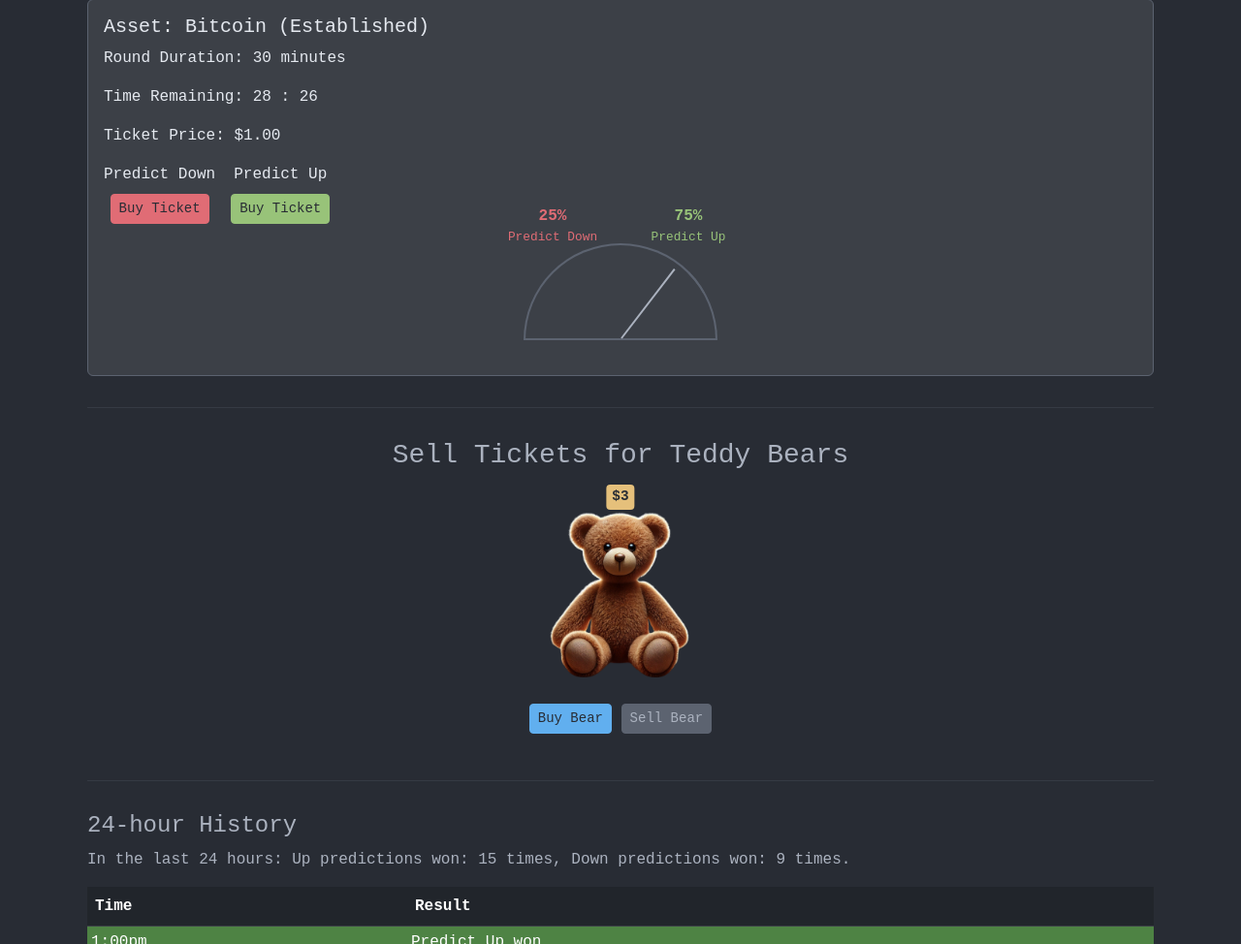
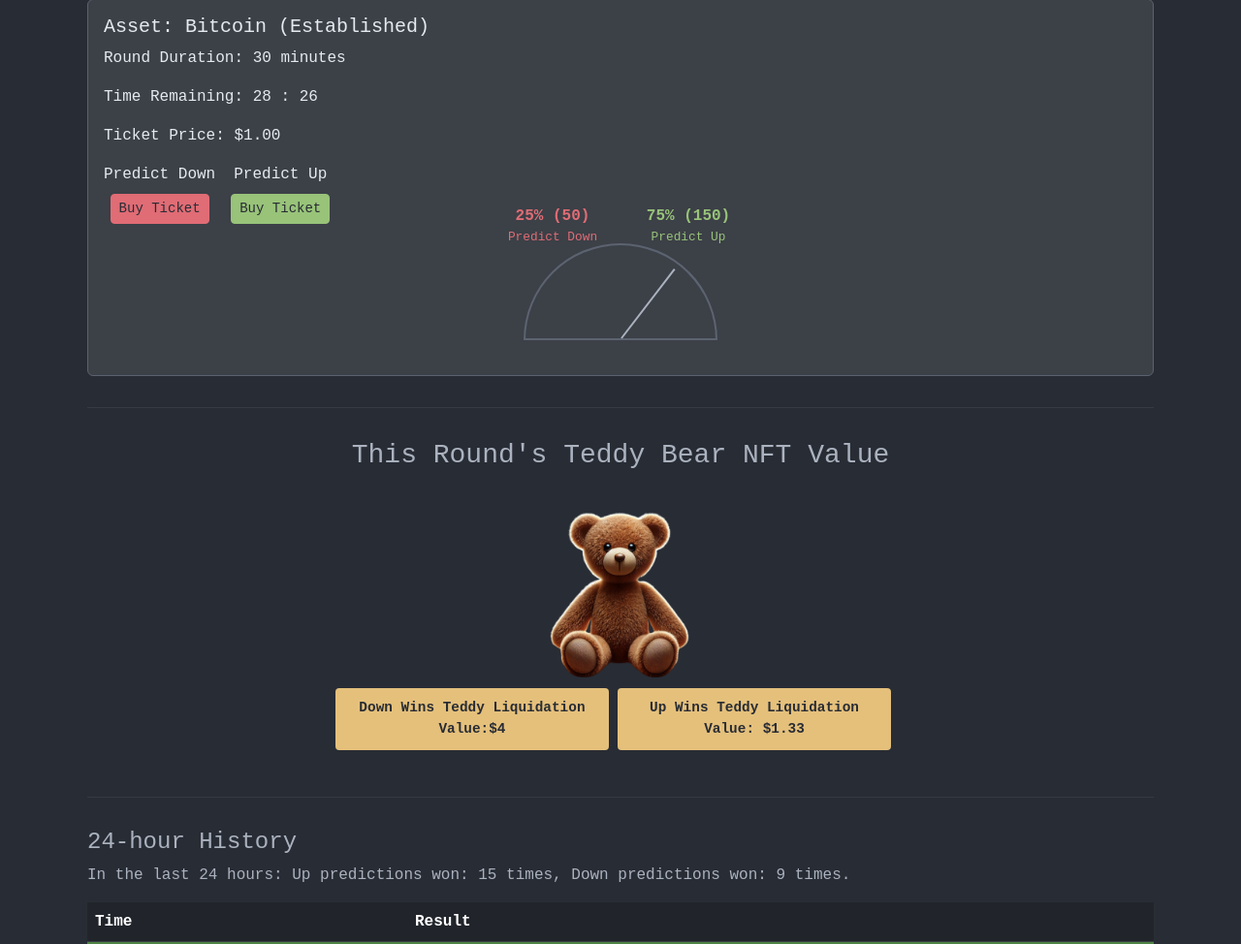
Before and after one commit to AMPABLE/ampable, a plain HTML site: page website/demo/index.html in a window 1280 px wide. Shown: the part 271-1245 px from the top of the page at 97% size. Drawn offline with nearby package versions, Linux system fonts and the light colour scheme; some packages are replaced by stand-ins of ours; a script that the page names is missing; files whose address does not match are found by name.

Commit message:
teddy liquidation value demo update

```diff
--- a/website/demo/css/main-demo.css
+++ b/website/demo/css/main-demo.css
@@ -222,17 +222,36 @@ body {
     display: inline-block;
 }
 
+.teddyPrices {
+    text-align: center;
+    justify-content: center;
+    align-items: center;
+}
+
 .price-tag {
-    position: absolute;
-    top: -10px;
-    left: 50%;
-    transform: translateX(-50%);
     background: #e5c07b;
     color: #282c34;
     padding: 2px 6px;
     border-radius: 4px;
     font-weight: bold;
     font-size: 0.9rem;
+    width: 40%;
+    padding: 10px;
+    display: inline-block;
+    margin-right: 15px;
+}
+
+.price-tag1 {
+    display: inline-block;
+
+    background: #e5c07b;
+    color: #282c34;
+    padding: 2px 6px;
+    border-radius: 4px;
+    font-weight: bold;
+    font-size: 0.9rem;
+    width: 40%;
+    padding: 10px;
 }
 
 .teddyimg {
@@ -810,15 +829,15 @@ footer p {
     margin-left: 30px;
 }
 
-@media (max-width: 768px) {
+@media (max-width: 968px) {
     .gauge-label-down {
-        left: -25px;
+        left: -30px;
         top: 4px; /* Adjust this value as needed */
     }
 }
-@media (max-width: 768px) {
+@media (max-width: 968px) {
     .gauge-label-up {
-        right: -20px;
+        right: -30px;
         top: 4px; /* Adjust this value as needed */
     }
 }
--- a/website/demo/index.html
+++ b/website/demo/index.html
@@ -93,7 +93,7 @@
             <!-- Teddy Bear Section -->
             <div class="row mb-5">
                 <div class="col-12 text-center">
-                    <h3>Sell Tickets for Teddy Bears</h3>
+                    <h3>This Round's Teddy Bear NFT Value</h3>
                     <div class="bear-container mt-3">
                         <img
                             src="../images/teddy.png"
@@ -101,9 +101,16 @@
                             class="img-fluid teddyimg"
                             loading="lazy"
                         />
-                        <div class="price-tag">$3</div>
+                        <div id="teddyPrices">
+                            <div class="price-tag1">
+                                Down Wins Teddy Liquidation Value:$4
+                            </div>
+                            <div class="price-tag">
+                                Up Wins Teddy Liquidation Value: $1.33
+                            </div>
+                        </div>
                     </div>
-                    <div class="mt-3">
+                    <!--<div class="mt-3">
                         <button
                             class="btn btn-primary btn-sm"
                             id="buy-bear-btn"
@@ -116,7 +123,7 @@
                         >
                             Sell Bear
                         </button>
-                    </div>
+                    </div>-->
                 </div>
             </div>
 
--- a/website/demo/js/main-demo.js
+++ b/website/demo/js/main-demo.js
@@ -689,11 +689,11 @@ document.addEventListener("DOMContentLoaded", function () {
               <div class="needle" id="asset-needle" style="transform: rotate(60deg);"></div>
             </div>
             <div class="gauge-label-down">
-              <div id="asset-down-percent">25%</div>
+              <div id="asset-down-percent">25% (50)</div>
               <div class="small-text">Predict Down</div>
             </div>
             <div class="gauge-label-up">
-              <div id="asset-up-percent">75%</div>
+              <div id="asset-up-percent">75% (150)</div>
               <div class="small-text">Predict Up</div>
             </div>
           </div>
@@ -812,9 +812,10 @@ document.addEventListener("DOMContentLoaded", function () {
     const upPercent = 75;
     const downPercent = 25;
 
-    document.getElementById("asset-up-percent").textContent = upPercent + "%";
+    document.getElementById("asset-up-percent").textContent =
+      upPercent + "%" + " (150)";
     document.getElementById("asset-down-percent").textContent =
-      downPercent + "%";
+      downPercent + "%" + " (50)";
 
     // Adjust rotation factor so the needle points appropriately (here, using a factor of 1.5)
     const rotation = (upPercent - 50) * 1.5;
```
